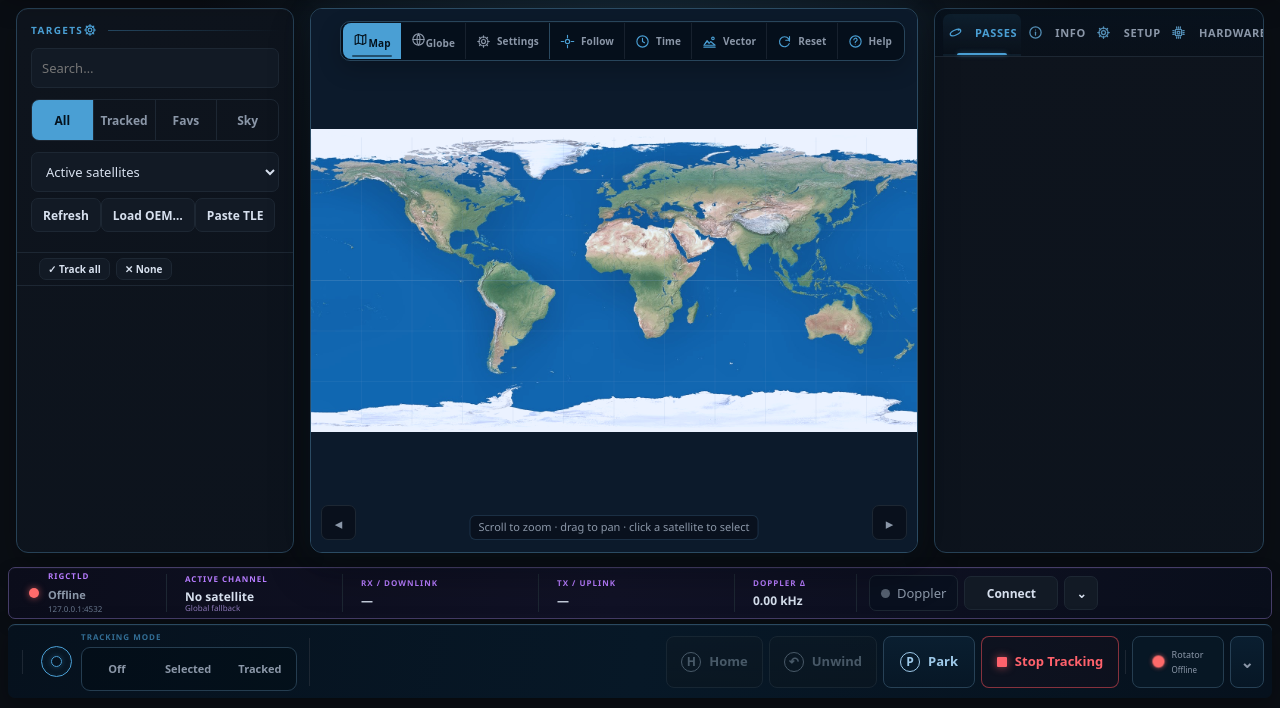
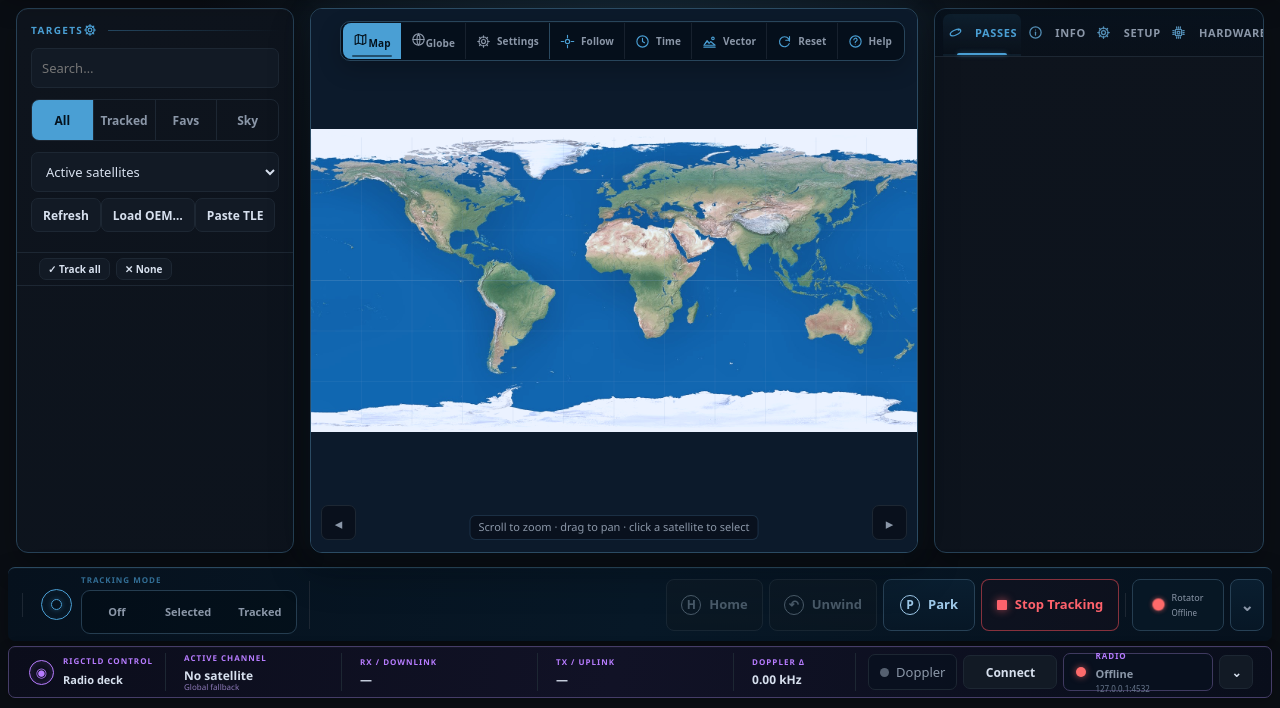
Before and after one commit to Pyrodrifter/SkyPhreak, a website built with Vite: page src/index.html in a window 1280 px wide. Shown: the part 92-800 px from the top of the page. Built offline with nearby package versions, Linux system fonts and the light colour scheme; what globe.gl, world-atlas would draw is missing.

Commit message:
Put radio controls on bottom instrument bar

```diff
--- a/src/style.css
+++ b/src/style.css
@@ -995,14 +995,18 @@ html.ui-lg .mission-console {
 /* Mission-control footer: segmented instrument strip. */
 .mission-console .rigbar {
   display: flex; align-items: center; gap: 6px; width: calc(100% - 16px); min-width: 0;
-  height: 52px; flex: 0 0 52px; margin: 0 8px 5px; padding: 6px 8px;
+  height: 52px; flex: 0 0 52px; margin: 0 8px 10px; padding: 6px 8px;
   overflow: hidden; white-space: nowrap; color: var(--text-dim);
   border: 1px solid color-mix(in srgb, #b77cff 26%, var(--line)); border-radius: 7px;
   background: linear-gradient(100deg, #0b0d1b, #111226 48%, #090e1b);
   box-shadow: inset 0 1px rgba(255,255,255,.025), 0 5px 16px rgba(0,0,0,.2);
 }
-.mission-console .rigbar-brand, .mission-console .rigbar-readout, .mission-console .rigbar-target, .mission-console .rigbar-shift { display: flex; align-items: center; min-width: 0; height: 38px; padding: 0 12px; border-right: 1px solid var(--line); }
-.mission-console .rigbar-brand { gap: 9px; min-width: 150px; }
+.mission-console .rigbar-brand, .mission-console .rigbar-title, .mission-console .rigbar-readout, .mission-console .rigbar-target, .mission-console .rigbar-shift { display: flex; align-items: center; min-width: 0; height: 38px; padding: 0 12px; border-right: 1px solid var(--line); }
+.mission-console .rigbar-brand { gap: 9px; min-width: 150px; border: 1px solid color-mix(in srgb, #b77cff 22%, var(--line)); border-radius: 7px; background: rgba(8,17,31,.8); color: var(--text-dim); font: inherit; text-align: left; cursor: pointer; }
+.mission-console .rigbar-brand:hover { border-color: color-mix(in srgb, #b77cff 62%, var(--line)); background: rgba(22,22,48,.94); }
+.mission-console .rigbar-title { gap: 9px; min-width: 132px; }
+.mission-console .rigbar-title-icon { display: inline-grid; place-items: center; width: 25px; height: 25px; border: 1px solid #b77cff; border-radius: 50%; color: #b77cff; box-shadow: inset 0 0 8px rgba(183,124,255,.18); }
+.mission-console .rigbar-title strong { color: var(--text); font-size: 11px; }
 .mission-console .rigbar-brand > div, .mission-console .rigbar-readout, .mission-console .rigbar-target, .mission-console .rigbar-shift { flex-direction: column; align-items: flex-start; justify-content: center; }
 .mission-console .rigbar small { display: block; margin-bottom: 3px; color: #b77cff; font-size: 8px; font-weight: 800; letter-spacing: 1px; }
 .mission-console .rigbar-state { color: var(--text-dim); font-size: 11px; font-weight: 700; }
@@ -1032,13 +1036,13 @@ html.ui-lg .mission-console {
 .mission-console .rigbar-connect { min-width: 94px; min-height: 36px; }
 .mission-console .rigbar-collapse { display: inline-grid; place-items: center; min-width: 34px; width: 34px; min-height: 36px; padding: 0; }
 .mission-console .rigbar.collapsed { height: 36px; flex-basis: 36px; padding-top: 3px; padding-bottom: 3px; }
-.mission-console .rigbar.collapsed .rigbar-readout, .mission-console .rigbar.collapsed .rigbar-target, .mission-console .rigbar.collapsed .rigbar-shift, .mission-console .rigbar.collapsed .rigbar-spectrum, .mission-console .rigbar.collapsed .rigbar-toggle, .mission-console .rigbar.collapsed .rigbar-connect { display: none; }
-.mission-console .rigbar.collapsed .rigbar-brand { height: 28px; border-right: 0; }
+.mission-console .rigbar.collapsed .rigbar-title, .mission-console .rigbar.collapsed .rigbar-readout, .mission-console .rigbar.collapsed .rigbar-target, .mission-console .rigbar.collapsed .rigbar-shift, .mission-console .rigbar.collapsed .rigbar-spectrum, .mission-console .rigbar.collapsed .rigbar-toggle, .mission-console .rigbar.collapsed .rigbar-connect { display: none; }
+.mission-console .rigbar.collapsed .rigbar-brand { height: 28px; margin-left: auto; }
 @media (max-width: 1350px) {
   .mission-console .rigbar-spectrum { display: none; }
 }
 @media (max-width: 1100px) {
-  .mission-console .rigbar-target, .mission-console .rigbar-shift { display: none; }
+  .mission-console .rigbar-title, .mission-console .rigbar-target, .mission-console .rigbar-shift { display: none; }
 }
 @media (max-width: 900px) {
   .mission-console .rigbar-tx { display: none; }
@@ -1055,7 +1059,7 @@ html.ui-lg .mission-console {
   .mission-console .rigbar-readout { display: none; }
   .mission-console .rigbar .spacer { flex: 1; }
 }
-.mission-console .statusbar { width: calc(100% - 16px); min-width: 0; height: var(--mc-sb-h); gap: 6px; margin: 0 8px 10px; padding: 8px; flex-wrap: nowrap; overflow: hidden; border-color: color-mix(in srgb, var(--accent) 28%, var(--line)); border-radius: 7px; background: linear-gradient(100deg, #06111d, #071827 50%, #06111d); box-shadow: inset 0 1px rgba(255,255,255,.025), 0 8px 24px rgba(0,0,0,.28); }
+.mission-console .statusbar { width: calc(100% - 16px); min-width: 0; height: var(--mc-sb-h); gap: 6px; margin: 0 8px 5px; padding: 8px; flex-wrap: nowrap; overflow: hidden; border-color: color-mix(in srgb, var(--accent) 28%, var(--line)); border-radius: 7px; background: linear-gradient(100deg, #06111d, #071827 50%, #06111d); box-shadow: inset 0 1px rgba(255,255,255,.025), 0 8px 24px rgba(0,0,0,.28); }
 /* Two side-by-side zones (UTC | LOCAL). flex-direction is set explicitly — an older
    column rule once leaked in here and stacked the zones taller than the bar. */
 .mission-console .statusbar .clock { display: flex; flex-direction: row; align-items: stretch; min-width: 0; }
--- a/src/views/ui.js
+++ b/src/views/ui.js
@@ -486,8 +486,12 @@ export function createUI(handlers) {
     class: 'btn sm rigbar-collapse', title: 'Collapse / expand rigctld controls',
     onclick: () => store.patch({ rigBarCollapsed: !store.get().rigBarCollapsed }),
   }, '⌄');
+  const rigBrand = h('button', {
+    class: 'rigbar-brand', type: 'button', title: 'Quick connect radio',
+    onclick: (e) => { e.stopPropagation(); openQuickConnect('radio', rigBrand); },
+  }, [h('span', { class: 'rigbar-led' }), h('div', {}, [h('small', {}, 'RADIO'), rigState, rigEndpoint])]);
   const rigbar = h('footer', { class: 'rigbar' }, [
-    h('div', { class: 'rigbar-brand' }, [h('span', { class: 'rigbar-led' }), h('div', {}, [h('small', {}, 'RIGCTLD'), rigState, rigEndpoint])]),
+    h('div', { class: 'rigbar-title' }, [h('span', { class: 'rigbar-title-icon', 'aria-hidden': 'true' }, '◉'), h('div', {}, [h('small', {}, 'RIGCTLD CONTROL'), h('strong', {}, 'Radio deck')])]),
     h('div', { class: 'rigbar-target' }, [h('small', {}, 'ACTIVE CHANNEL'), rigTarget, rigProfile]),
     h('div', { class: 'rigbar-readout rigbar-rx' }, [h('small', {}, 'RX / DOWNLINK'), rigRx]),
     h('div', { class: 'rigbar-readout rigbar-tx' }, [h('small', {}, 'TX / UPLINK'), rigTx]),
@@ -496,6 +500,7 @@ export function createUI(handlers) {
     h('div', { class: 'spacer' }),
     rigDoppler,
     rigConnect,
+    rigBrand,
     rigCollapse,
   ]);
   function syncRigBar() {
@@ -537,7 +542,6 @@ export function createUI(handlers) {
     h('button', { class: 'btn sm danger', title: 'Stop the rotator (Esc)', onclick: () => handlers.stopRotator() }, [h('span', { class: 'sb-stop-icon' }), h('span', {}, 'Stop Tracking')]),
     h('div', { class: 'sb-sep' }),
     sbRot.el,
-    sbRad.el,
     sbCollapseBtn,
   ]);
   function setStatus({ rotConnected, radConnected, tracking, slewing }) {
@@ -712,7 +716,7 @@ export function createUI(handlers) {
     return acts;
   }
 
-  app.append(topbar, h('div', { class: 'body' }, [sidebar, stage, rightpanel]), rigbar, statusbar, helpOverlay, cmdOverlay);
+  app.append(topbar, h('div', { class: 'body' }, [sidebar, stage, rightpanel]), statusbar, rigbar, helpOverlay, cmdOverlay);
 
   /* ------------------------------ Rendering ------------------------------ */
   // A sat-like {noradId,name,line1,line2} for an id, from catalog or favorites.
```
